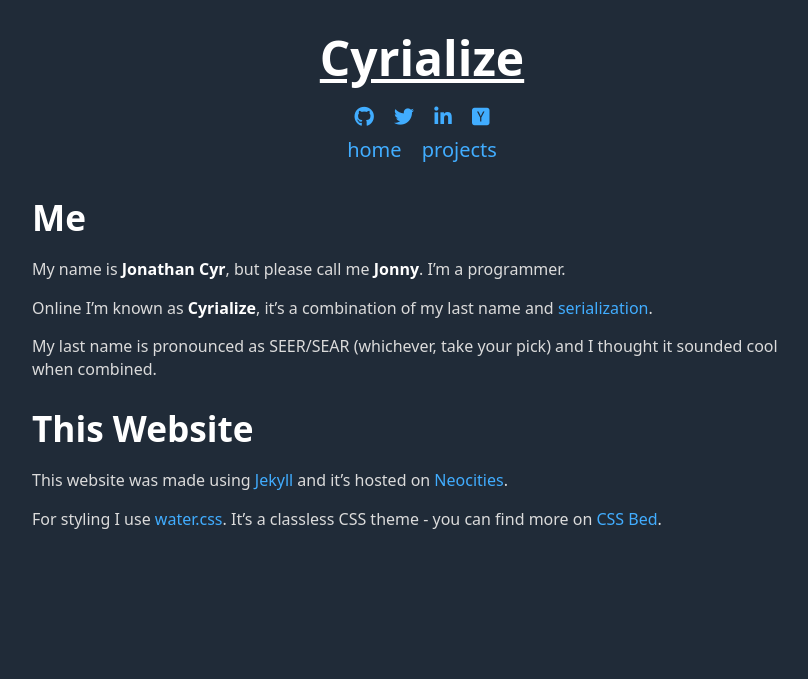
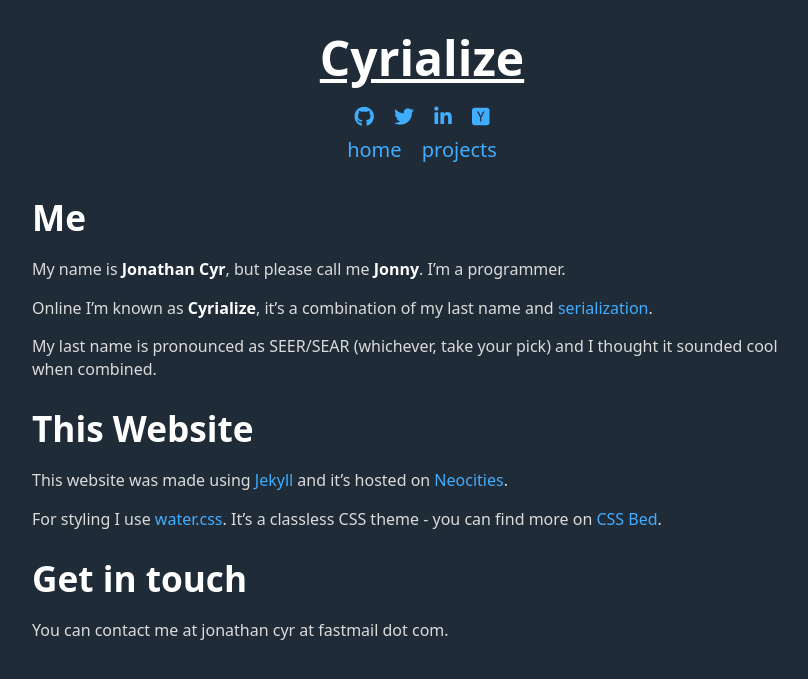
Before and after one commit to cyrialize/cyrialize, a Jekyll site: the page built from index.md, in a window 1280 px wide. Shown: the top 679 px of the page, without its empty margins (218-1026 px from the left). Built offline with Jekyll 4.4.1, drawn with Linux system fonts in a browser that asks for light colours; nearby versions of some CDN libraries.

Commit message:
Added in contact information

```diff
--- a/index.md
+++ b/index.md
@@ -15,3 +15,7 @@ My last name is pronounced as SEER/SEAR (whichever, take your pick) and I though
 This website was made using [Jekyll](https://jekyllrb.com/) and it's hosted on [Neocities](https://neocities.org/).
 
 For styling I use [water.css](https://kognise.github.io/water.css/). It's a classless CSS theme - you can find more on [CSS Bed](https://www.cssbed.com/).
+
+# Get in touch
+
+You can contact me at jonathan cyr at fastmail dot com.
```
